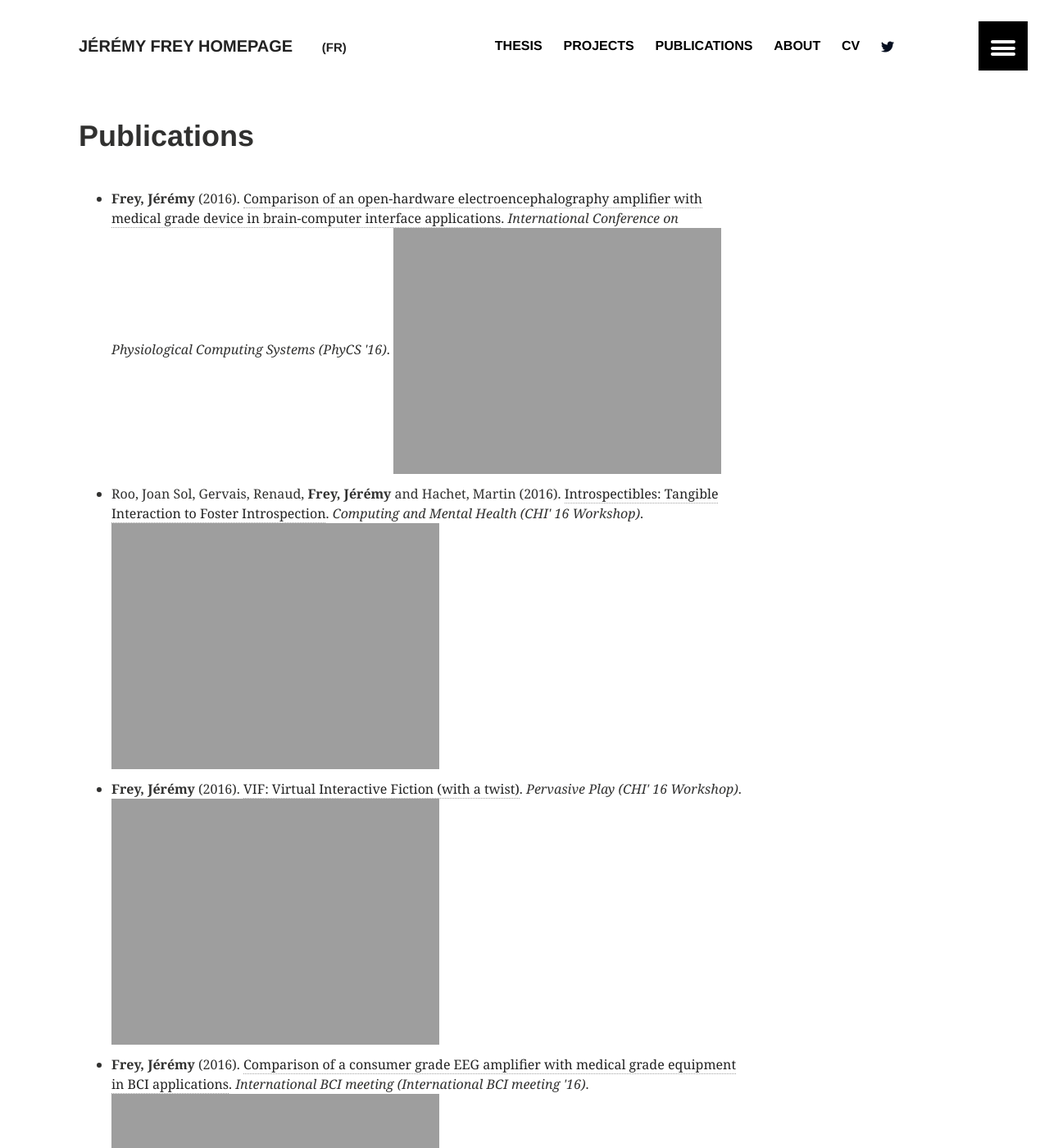
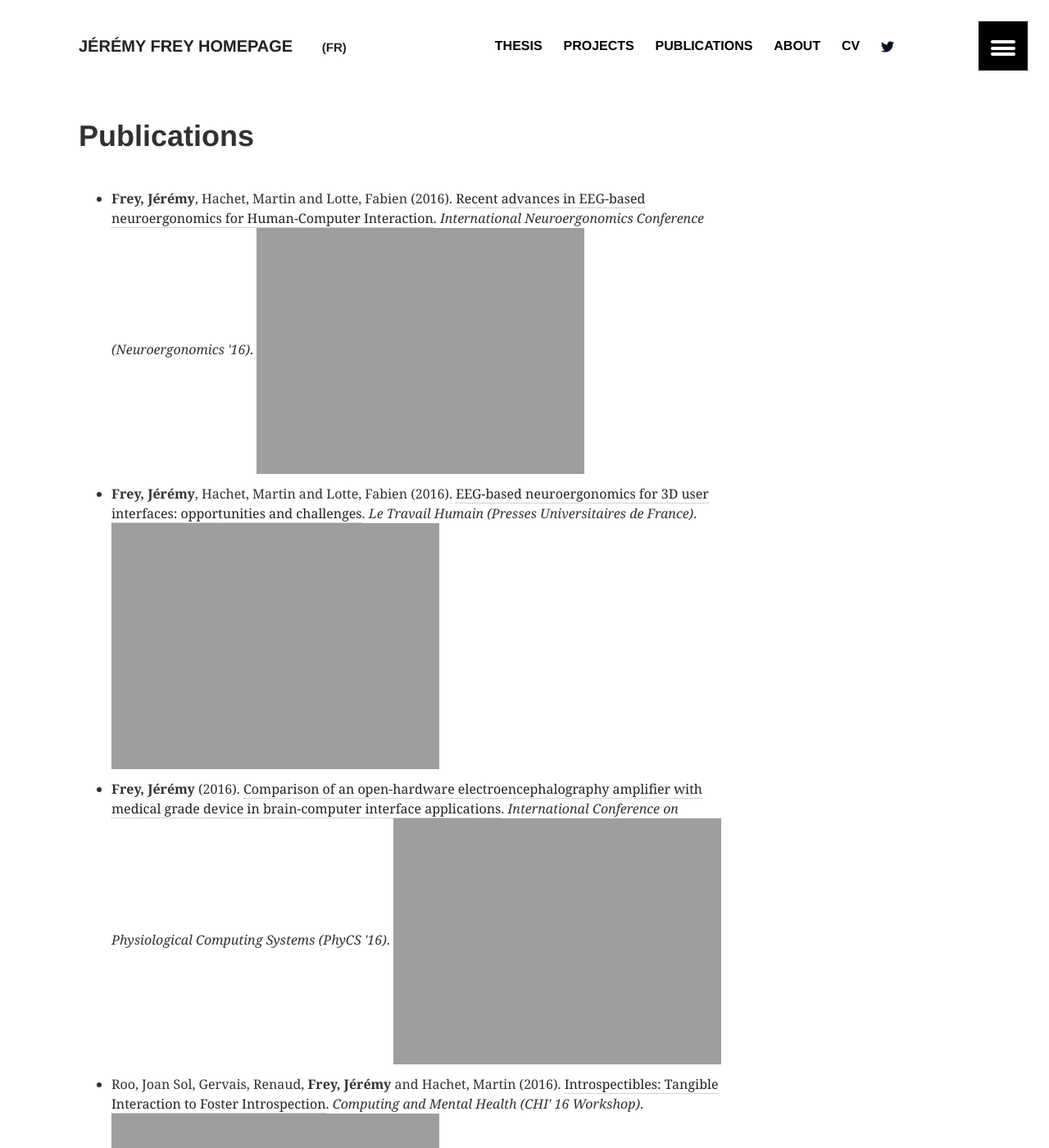
Before and after one commit to jfrey-xx/jfrey-xx.github.io, a Jekyll site: the page built from _pages/publications.md, in a window 1280 px wide and 1400 px high. Shown: the whole window at 82% size. Built offline with Jekyll 4.4.1, drawn with Linux system fonts in a browser that asks for light colours; some of the changed text lies outside the part shown.

Commit message:
adding refs

```diff
--- a/_data/publications.yml
+++ b/_data/publications.yml
@@ -30,6 +30,7 @@
   pdf-link: "http://hal.inria.fr/docs/00/88/17/56/PDF/article-publish.pdf"
   project: "eval"
   DOI: 10.5220/0004708102140223
+
 - DOI: 10.1145/2559206.2581191
   publisher-place: New York, New York, USA
   URL: http://dx.doi.org/10.1145/2559206.2581191
@@ -55,11 +56,12 @@
     year: 2014
   year: 2014
   title: Assessing the zone of comfort in stereoscopic displays using EEG
-  type: article-journal
+  type: paper-conference
   publisher: ACM Press
   abbreviation: "CHI EA '14"
   pdf-link: "http://hal.inria.fr/docs/00/98/27/82/PDF/article-publish.pdf"
   project: "stereo"
+
 - URL: http://dx.doi.org/10.1145/2642918.2647368
   DOI: 10.1145/2642918.2647368
   ISBN: 9781450330695
@@ -90,6 +92,7 @@
   abbreviation: "UIST '14"
   pdf-link: "https://hal.inria.fr/hal-01025621/document"
   project: "teegi"
+
 - URL: https://hal.inria.fr/hal-01090544/
   container-title: International Conference on Physiological Computing
     Systems
@@ -108,6 +111,7 @@
   pdf-link: "https://hal.inria.fr/hal-01090544/document"
   project: "physio-agents"
   award: "Best Student Paper"
+
 - URL: https://hal.inria.fr/hal-01157896
   container-title: INTERACT
   author:
@@ -138,6 +142,7 @@
   abbreviation: "INTERACT '15"
   pdf-link: "https://hal.inria.fr/hal-01157896/document"
   project: "eval"
+
 - URL: https://hal.inria.fr/hal-01153647
   container-title: INTERACT
   author:
@@ -157,6 +162,7 @@
   title: Pointing in Spatial Augmented Reality from 2D Pointing Devices
   type: paper-conference
   abbreviation: "INTERACT '15"
+
 - URL: https://hal.inria.fr/hal-01157890
   container-title: INTERACT
   author:
@@ -181,6 +187,7 @@
   abbreviation: "INTERACT '15"
   project: "stereo"
   pdf-link: "https://hal.inria.fr/hal-01157890/document"
+
 - URL: https://hal.inria.fr/hal-01215499
   container-title: "ACM Conference on Tangible, Embedded and Embodied Interaction"
   author:
@@ -208,6 +215,7 @@
   abbreviation: "TEI '16"
   project: "tobe"
   pdf-link: "https://hal.inria.fr/hal-01215499/document"
+
 - URL: https://hal.inria.fr/hal-01222045
   container-title: Computational Intelligence and Neuroscience
   author:
@@ -232,6 +240,7 @@
   abbreviation: Hindawi
   project: "stereo"
   pdf-link: "https://hal.inria.fr/hal-01222045/document"
+
 - URL: https://hal.inria.fr/hal-01251014
   container-title: ACM Conference on Human Factors in Computing Systems
   author:
@@ -259,6 +268,7 @@
   abbreviation: "CHI '16"
   project: "eval"
   pdf-link: "https://hal.inria.fr/hal-01251014/document"
+
 - URL: https://hal.inria.fr/hal-01273938
   container-title: "ACM Conference on Human Factors in Computing Systems Extended Abstracts"
   author:
@@ -274,6 +284,7 @@
   abbreviation: "CHI EA '16"
   project: "bluff"
   pdf-link: "https://hal.inria.fr/hal-01273938/document"
+
 - URL: https://hal.inria.fr/hal-01278245
   container-title: "International BCI meeting"
   author:
@@ -288,6 +299,7 @@
   type: paper-conference
   abbreviation: "International BCI meeting '16"
   pdf-link: "https://hal.inria.fr/hal-01278245/document"
+
 - URL: https://hal.inria.fr/hal-01288542/
   container-title: CORPS
   author:
@@ -317,6 +329,7 @@
   abbreviation: CHI' 16 Workshop
   pdf-link: "https://hal.inria.fr/hal-01305799/document"
   project: "vif"
+
 - URL: https://hal.inria.fr/hal-01288336
   container-title: Computing and Mental Health
   author:
@@ -341,6 +354,7 @@
   abbreviation: CHI' 16 Workshop
   project: "tobe"
   pdf-link: "https://hal.inria.fr/hal-01288336/document"
+
 - URL: https://hal.inria.fr/hal-01328427
   container-title: International Conference on Physiological Computing
     Systems
@@ -356,8 +370,9 @@
   type: paper-conference
   abbreviation: "PhyCS '16"
   pdf-link: "https://hal.inria.fr/hal-01328427/document"
+
 - URL: https://tel.archives-ouvertes.fr/tel-01252152
-  container-title: Université de Bordeaux
+  container-title: "Université de Bordeaux"
   author:
   - family: Frey
     given:
@@ -366,7 +381,49 @@
   issued:
     year: 2015
   year: 2015
-  title:
+  title: "Leveraging human-computer interactions and social presence with physiological computing"
   type: thesis
   abbreviation: "Univ. Bordeaux"
   pdf-link: "https://tel.archives-ouvertes.fr/tel-01252152v2/document"
+
+- URL: https://hal.inria.fr/hal-01394254
+  container-title: "Le Travail Humain"
+  author:
+  - family: Frey
+    given:
+    - ! "Jérémy"
+    me: true
+  - family: Hachet
+    given:
+    - Martin
+  - family: Lotte
+    given:
+    - Fabien
+  issued:
+    year: 2016
+  year: 2016
+  title: "EEG-based neuroergonomics for 3D user interfaces: opportunities and challenges"
+  type: thesis
+  abbreviation: "Presses Universitaires de France"
+  pdf-link: "https://hal.inria.fr/hal-01394254/document"
+
+- URL: https://hal.inria.fr/hal-01394255
+  container-title: International Neuroergonomics Conference
+  author:
+  - family: Frey
+    given:
+    - ! "Jérémy"
+    me: true
+  - family: Hachet
+    given:
+    - Martin
+  - family: Lotte
+    given:
+    - Fabien
+  issued:
+    year: 2016
+  year: 2016
+  title: Recent advances in EEG-based neuroergonomics for Human-Computer Interaction
+  type: paper-conference
+  abbreviation: "Neuroergonomics '16"
+  pdf-link: "https://hal.inria.fr/hal-01394255/document"
```
